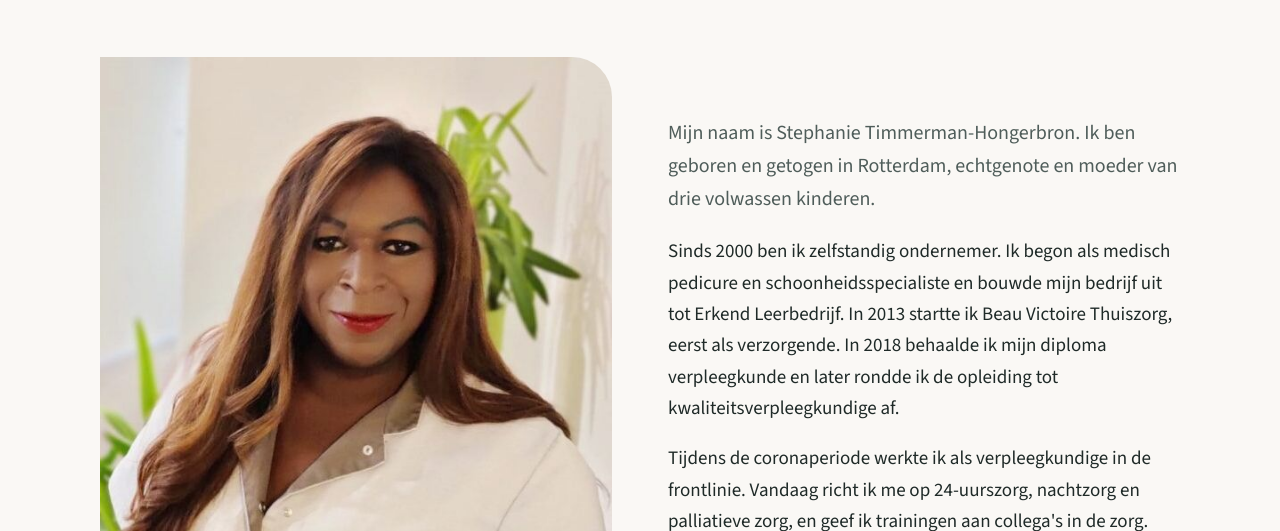
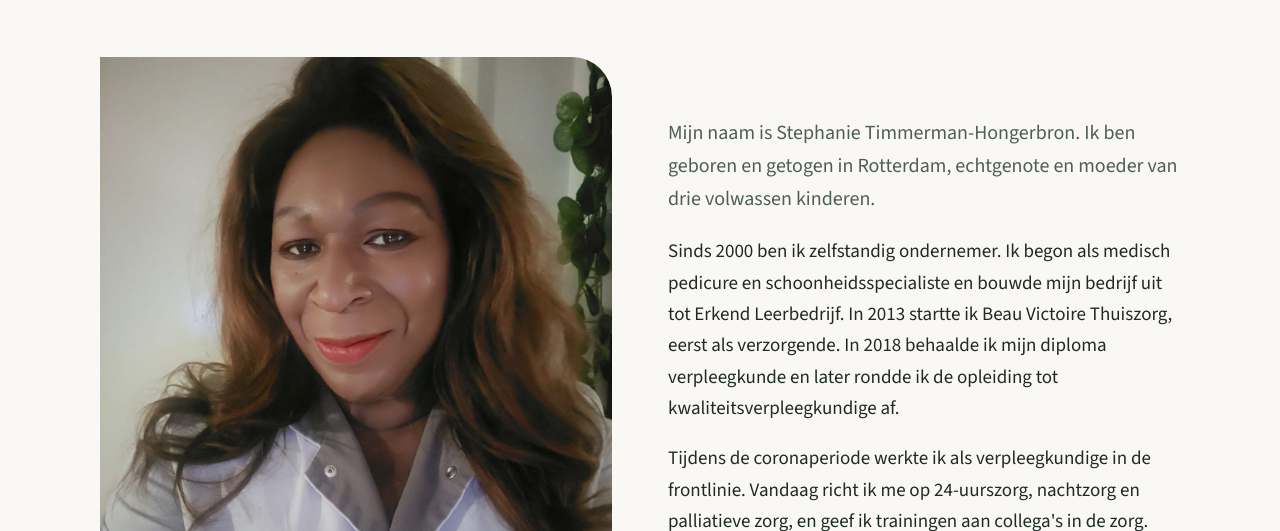
Before and after one commit to jimtimmer/beauvictoire, a plain HTML site: page over/index.html in a window 1280 px wide. Shown: the part 269-800 px from the top of the page. Drawn offline with Linux system fonts and the light colour scheme.

Commit message:
Over-pagina: portretfoto gelijk aan homepagina (NL en EN)
Co-Authored-By: Claude Opus 5.5 <noreply@anthropic.com>

```diff
--- a/over/index.html
+++ b/over/index.html
@@ -38,7 +38,7 @@
 
 <section class="sectie" style="padding-top:24px">
   <div class="container duo">
-    <div class="duo-foto"><img src="/assets/img/stephanie-uniform.jpg" alt="Portret van Stephanie Timmerman-Hongerbron" width="575" height="749"></div>
+    <div class="duo-foto"><img src="/assets/img/stephanie-werkkleding.jpg" alt="Portret van Stephanie Timmerman-Hongerbron in verpleegkundig uniform" width="1232" height="1640"></div>
     <div>
       <p class="intro">Mijn naam is Stephanie Timmerman-Hongerbron. Ik ben geboren en getogen in Rotterdam, echtgenote en moeder van drie volwassen kinderen.</p>
       <p>Sinds 2000 ben ik zelfstandig ondernemer. Ik begon als medisch pedicure en schoonheidsspecialiste en bouwde mijn bedrijf uit tot Erkend Leerbedrijf. In 2013 startte ik Beau Victoire Thuiszorg, eerst als verzorgende. In 2018 behaalde ik mijn diploma verpleegkunde en later rondde ik de opleiding tot kwaliteitsverpleegkundige af.</p>
```
Also changed, not shown: en/about/index.html (+1 -1 lines).
